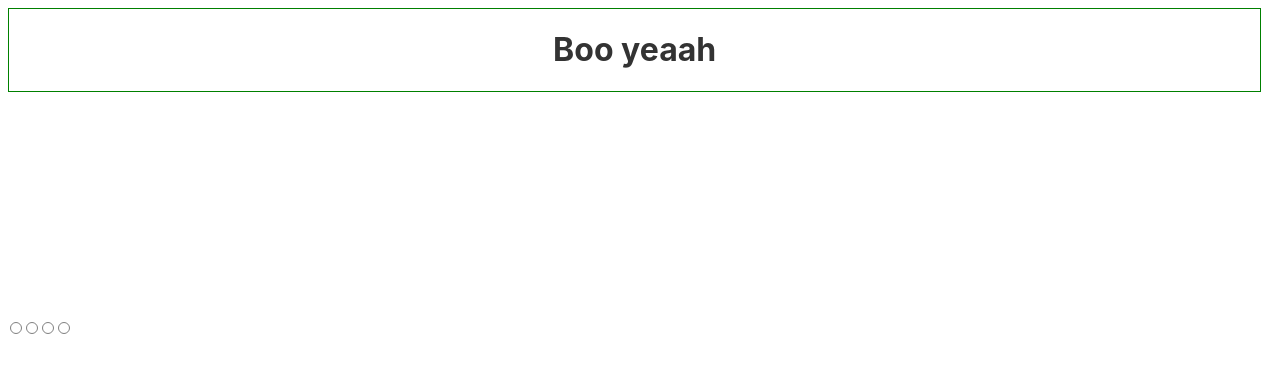
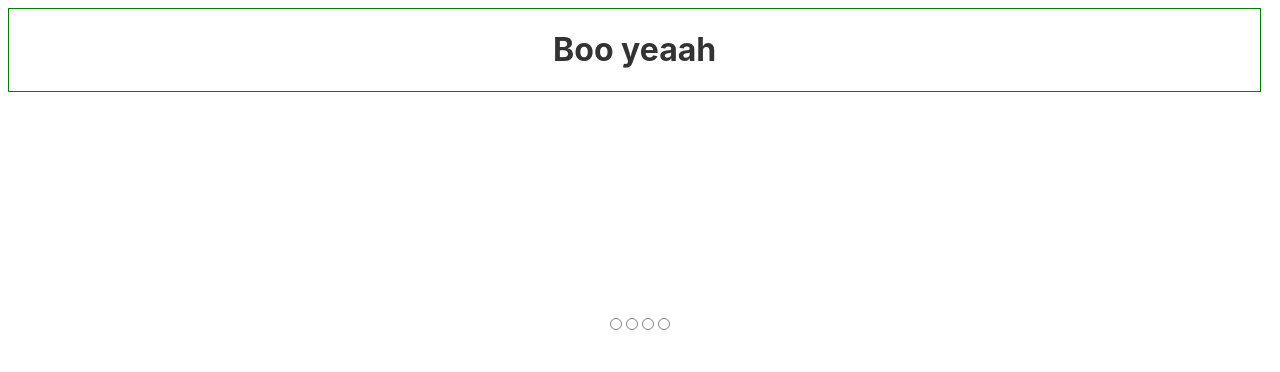
Before and after one commit to SharifClick/svelte-swipe, a Svelte app: page / in a window 1280 px wide. Shown: the top 372 px of the page. Built offline with nearby package versions, Linux system fonts and the light colour scheme.

Commit message:
indicators alignment

```diff
--- a/src/components/Swipe.svelte
+++ b/src/components/Swipe.svelte
@@ -166,7 +166,8 @@
   background: rgba(0,0,0,0);
 }
 .swipe-indicator {
-  height: 40px;
+  display: flex;
+  justify-content: center;
 }
 
 .dot {
@@ -196,13 +197,9 @@
   <div class="swipe-handler" bind:this={swipeHandler} on:touchstart={moveStart} on:mousedown={moveStart}></div>
    {#if showIndicators}
      <div class="swipe-indicator">
-      <div class="">
-        <div class="">
-          {#each indicators as x, i }
-            <span class="dot {activeIndicator == i ? 'is-active' : ''}" ></span>
-          {/each}
-        </div>
-      </div>
+        {#each indicators as x, i }
+          <span class="dot {activeIndicator == i ? 'is-active' : ''}" ></span>
+        {/each}
     </div>
    {/if}
 
```
